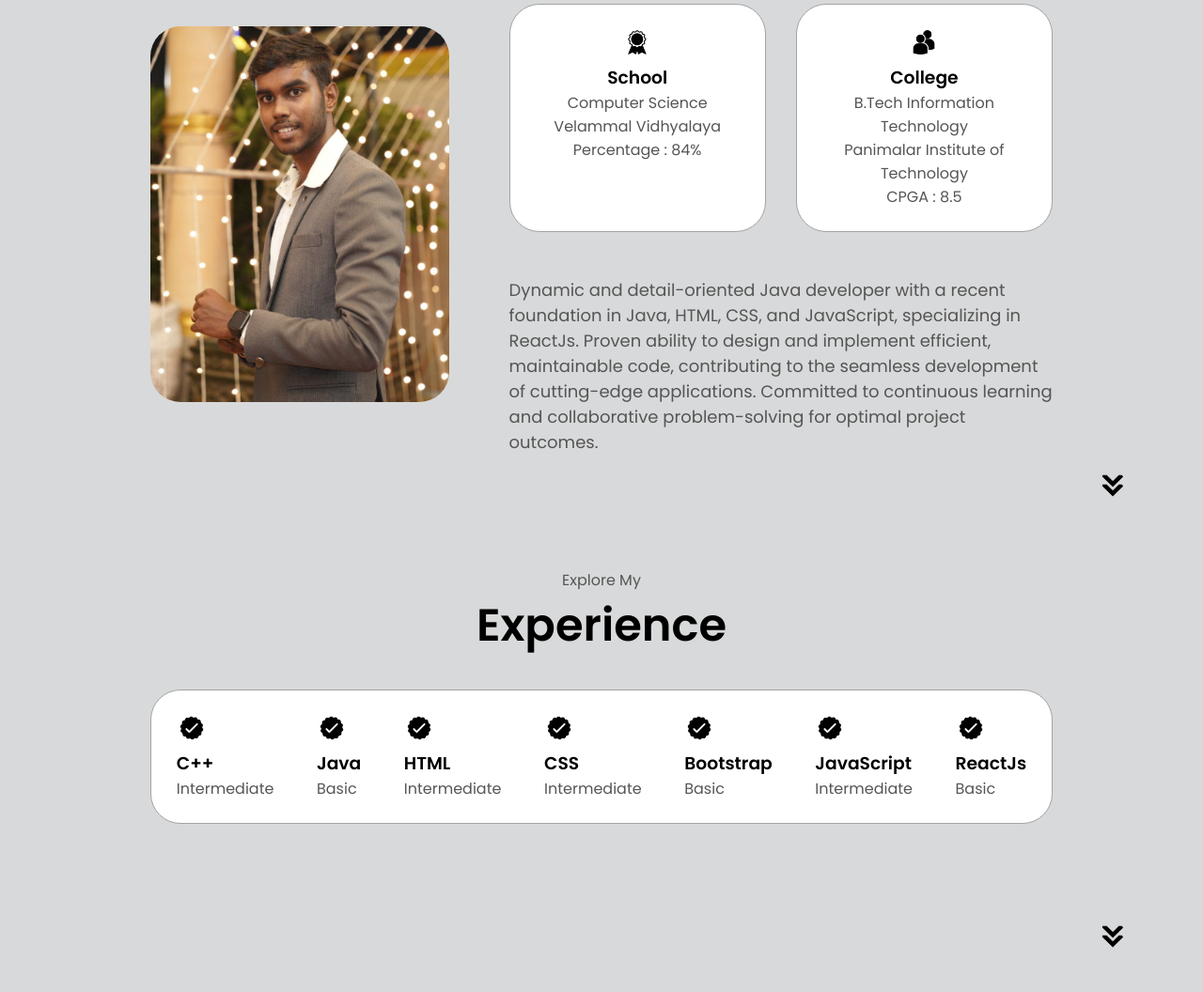
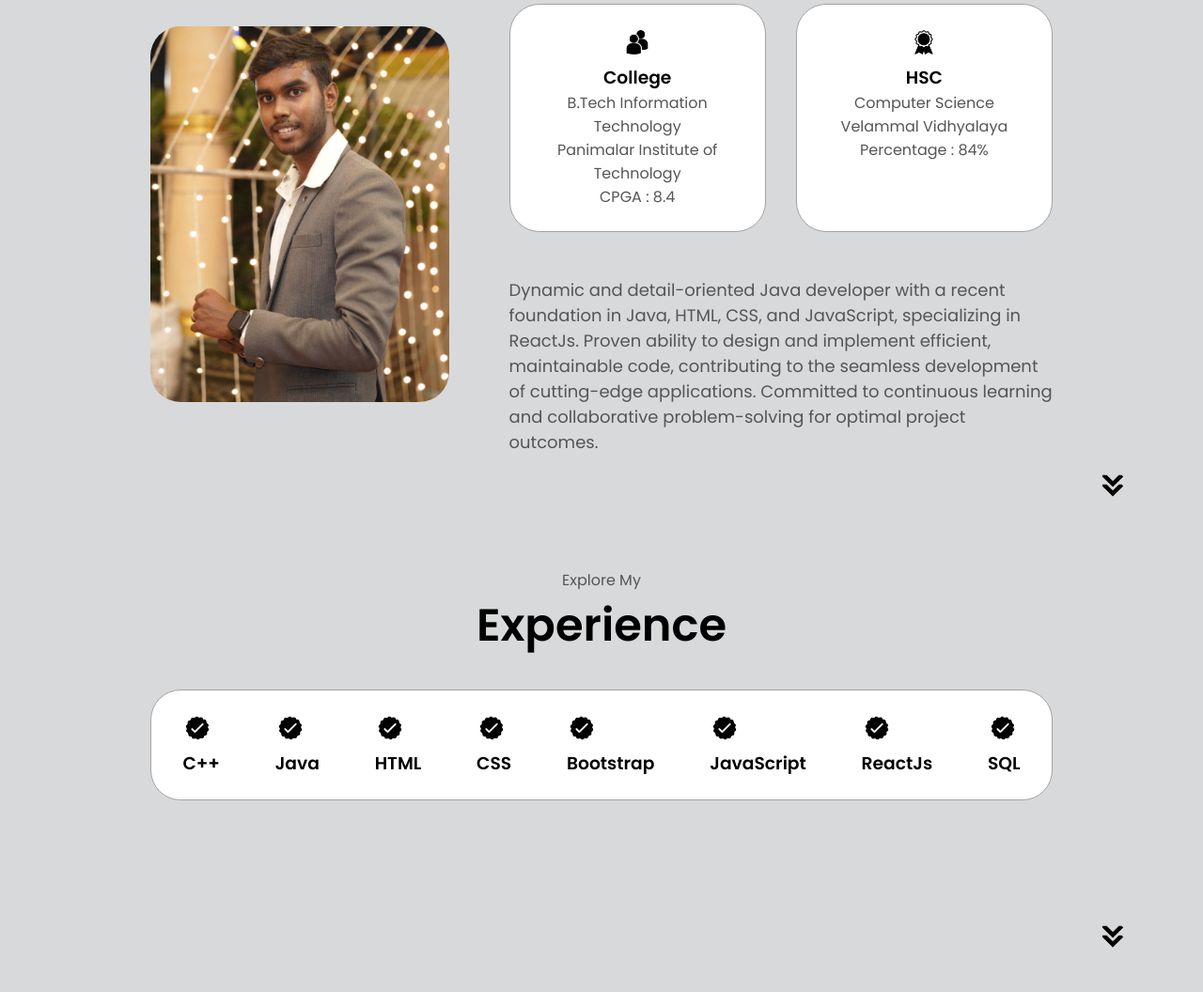
Before and after one commit to roshan-2501/portfolio, a plain HTML site: page index.html in a window 1280 px wide. Shown: the part 1091-2147 px from the top of the page at 94% size. Drawn offline with Linux system fonts and the light colour scheme.

Commit message:
changes in the cgpa and skills

```diff
--- a/index.html
+++ b/index.html
@@ -38,14 +38,14 @@
       </nav>
       <section id="profile">
         <div class="section__pic-container">
-          <img class="profile-pic" src="./assets/Profile-picture.png" alt="Roshan profile picture" />
+          <img class="profile-pic" src="./assets/Profile-picture.jpg" alt="Roshan profile picture" />
         </div>
         <div class="section__text">
           <p class="section__text__p1">Hello, I'm</p>
           <h1 class="title">Roshan T</h1>
           <p class="section__text__p2">Frontend Developer</p>
           <div class="btn-container">
-                <button class="btn btn-color-2" onclick="window.open('./assets/ROSHAN_RESUME.pdf')">  <!-- window.open() will open the resume in a new tab -->
+                <button class="btn btn-color-2" onclick="window.open('./assets/ROSHAN_T_RESUME.pdf')">  <!-- window.open() will open the resume in a new tab -->
                     Download Resume</button>
                 <button class="btn btn-color-1" onclick="location.href='./#contact'">  <!-- location.href() is used to send the user to the desired section of the webpage while clicking the button-->
                         Contact Info</button>
@@ -81,24 +81,25 @@
             <div class="about-containers">
               <div class="details-container">
                 <img
-                  src="./assets/experience.png"
-                  alt="Experience icon"
-                  class="icon"
-                />
-                <h3>School</h3>
-                <p>Computer Science<br />Velammal Vidhyalaya</p>
-                <p>Percentage : 84%</p>
-              </div>
-              <div class="details-container">
-                <img
                   src="./assets/education.png"
                   alt="Education icon"
                   class="icon"
                 />
                 <h3>College</h3>
                 <p>B.Tech Information Technology<br />Panimalar Institute of Technology</p>
-                <p>CPGA : 8.5</p>
+                <p>CPGA : 8.4</p>
               </div>
+              <div class="details-container">
+                <img
+                  src="./assets/experience.png"
+                  alt="Experience icon"
+                  class="icon"
+                />
+                <h3>HSC</h3>
+                <p>Computer Science<br />Velammal Vidhyalaya</p>
+                <p>Percentage : 84%</p>
+              </div>
+
             </div>
             <div class="text-container">
               <p>
@@ -136,7 +137,6 @@
                     />
                     <div>
                       <h3>C++</h3>
-                      <p>Intermediate</p>
                     </div>
                   </article>
                   <article>
@@ -147,7 +147,6 @@
                     />
                     <div>
                       <h3>Java</h3>
-                      <p>Basic</p>
                     </div>
                   </article>
                 <article>
@@ -158,7 +157,6 @@
                   />
                   <div>
                     <h3>HTML</h3>
-                    <p>Intermediate</p>
                   </div>
                 </article>
                 <article>
@@ -169,7 +167,6 @@
                   />
                   <div>
                     <h3>CSS</h3>
-                    <p>Intermediate</p>
                   </div>
                 </article>
                 <article>
@@ -180,7 +177,6 @@
                     />
                     <div>
                       <h3>Bootstrap</h3>
-                      <p>Basic</p>
                     </div>
                   </article>
                 <article>
@@ -191,7 +187,6 @@
                   />
                   <div>
                     <h3>JavaScript</h3>
-                    <p>Intermediate</p>
                   </div>
                 </article>
                 <article>
@@ -202,7 +197,16 @@
                   />
                   <div>
                     <h3>ReactJs</h3>
-                    <p>Basic</p>
+                  </div>
+                </article>
+                <article>
+                  <img
+                    src="./assets/checkmark.png"
+                    alt="Experience icon"
+                    class="icon"
+                  />
+                  <div>
+                    <h3>SQL</h3>
                   </div>
                 </article>
 
```
Also changed, not shown: assets/profile-picture.JPG (added), assets/profile-picture.png (deleted), 2 other files.
